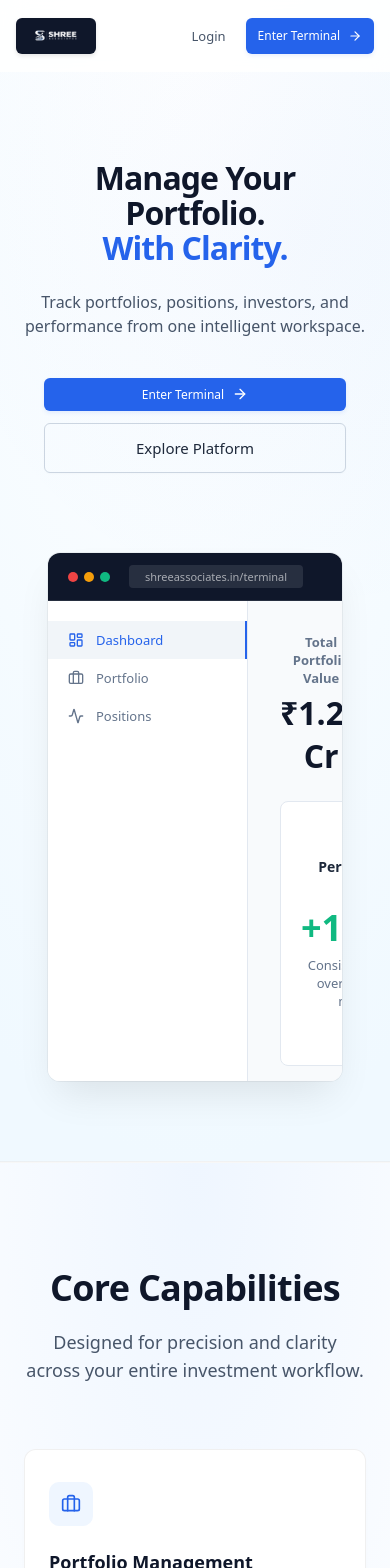
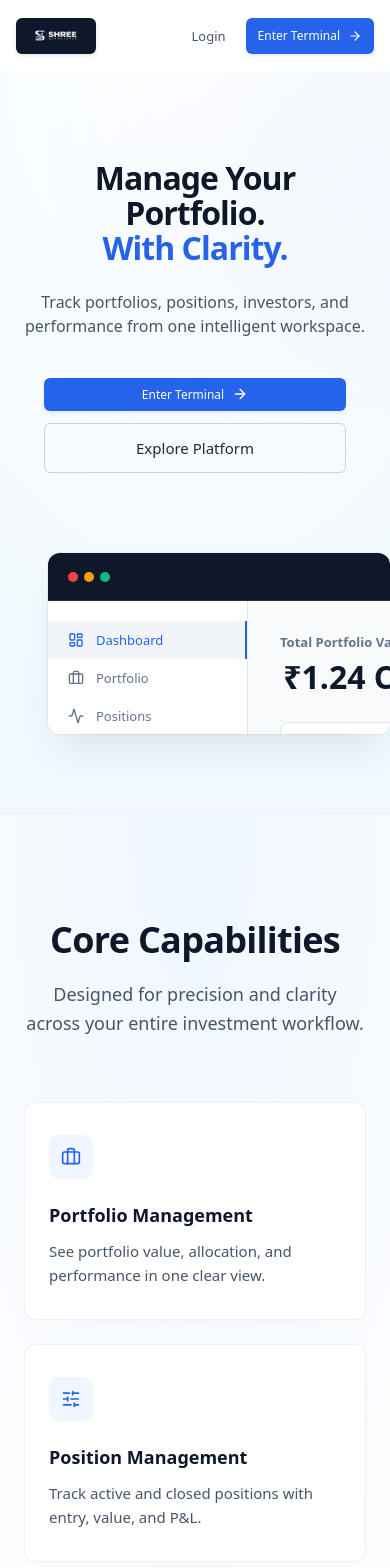
Before and after one commit to priyapandey-maker/trade-management-platform, a Next.js app in the folder frontend/: page / in a window 390 px wide. Shown: the top 1568 px of the page. Built offline with nearby package versions, Linux system fonts and the light colour scheme; no server answers.

Commit message:
Fix landing page hero responsive scaling and logout redirect

```diff
--- a/frontend/src/app/landing.css
+++ b/frontend/src/app/landing.css
@@ -219,12 +219,15 @@ body {
 /* Interactive Product Preview */
 .lp-preview-wrapper {
   max-width: 1000px;
+  width: 100%;
   margin: 0 auto;
   border-radius: 12px;
   background: #FFFFFF;
   box-shadow: 0 20px 40px -10px rgba(0, 0, 0, 0.1), 0 0 0 1px rgba(0,0,0,0.05);
   overflow: hidden;
   position: relative;
+  aspect-ratio: 1000 / 528;
+  container-type: inline-size;
   transform: perspective(1200px) rotateX(4deg) translateY(10px);
   transition: transform 0.6s cubic-bezier(0.16, 1, 0.3, 1), box-shadow 0.6s cubic-bezier(0.16, 1, 0.3, 1);
   will-change: transform;
@@ -232,6 +235,22 @@ body {
 .lp-preview-wrapper:hover {
   transform: perspective(1200px) rotateX(0deg) translateY(-5px);
   box-shadow: 0 35px 60px -15px rgba(0, 0, 0, 0.15), 0 0 0 1px rgba(0,0,0,0.05);
+}
+
+.lp-preview-inner {
+  position: absolute;
+  top: 0;
+  left: 0;
+  width: 1000px;
+  height: 528px;
+  transform-origin: top left;
+  transform: scale(calc(100cqw / 1000));
+}
+
+@media (min-width: 1000px) {
+  .lp-preview-inner {
+    transform: scale(1);
+  }
 }
 
 .lp-preview-header {
--- a/frontend/src/app/page.tsx
+++ b/frontend/src/app/page.tsx
@@ -34,9 +34,9 @@ const DashboardPreview: React.FC = () => {
   const linePoints = '0,52 40,44 80,38 120,42 160,28 200,24 240,30 280,18 320,22';
 
   return (
-    <div style={{
-      width: '100%',
-      height: '100%',
+    <div className="lp-preview-inner" style={{
+      width: '1000px',
+      height: '528px',
       display: 'flex',
       flexDirection: 'column',
     }}>
--- a/frontend/src/context/AuthContext.tsx
+++ b/frontend/src/context/AuthContext.tsx
@@ -85,7 +85,7 @@ export const AuthProvider: React.FC<{ children: React.ReactNode }> = ({ children
     localStorage.removeItem('shree_user');
     setToken(null);
     setUser(null);
-    router.push('/login');
+    router.replace('/');
   };
 
   return (
```
